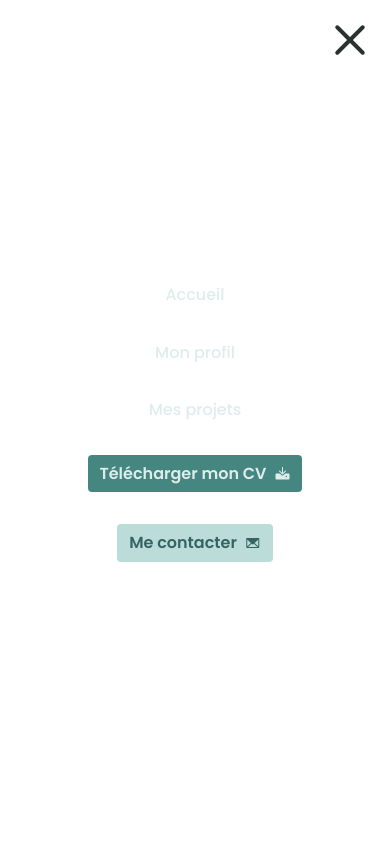
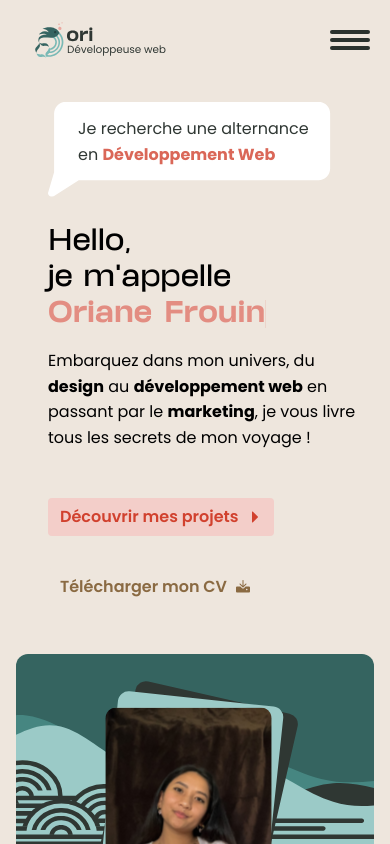
Before and after one commit to orinaya/portfolio-2024, a Vue app: page / in a window 390 px wide. Shown: the top 844 px of the page. Built offline with nearby package versions, Linux system fonts and the light colour scheme; what vue-easy-lightbox would draw is missing.

Commit message:
fix navbar

```diff
--- a/src/components/layout/Navbar.vue
+++ b/src/components/layout/Navbar.vue
@@ -25,7 +25,12 @@ const scrollToBottom = () => {
   })
 }
 
-const isMenuOpen = ref(true)
+const isMenuOpen = ref(false)
+
+const checkScreenSize = () => {
+  const screenWidth = window.innerWidth
+  isMenuOpen.value = screenWidth >= 1024
+}
 
 const toggleMenu = () => {
   isMenuOpen.value = !isMenuOpen.value
@@ -37,10 +42,13 @@ const closeMenu = () => {
 
 onMounted(() => {
   window.addEventListener("scroll", handleScroll)
+  window.addEventListener("resize", checkScreenSize)
+  checkScreenSize()
 })
 
 onUnmounted(() => {
   window.removeEventListener("scroll", handleScroll)
+  window.removeEventListener("resize", checkScreenSize)
 })
 </script>
 
```
